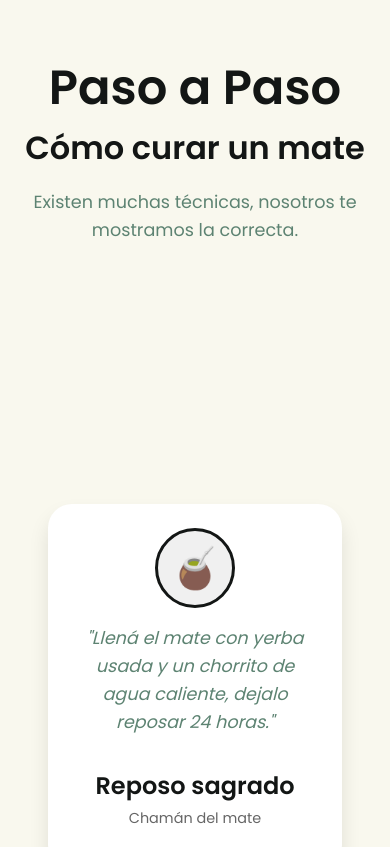
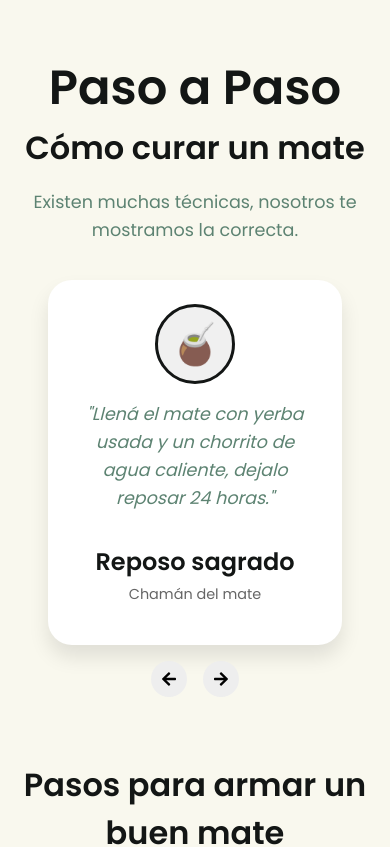
Before and after one commit to EliasDep/AmateroApp, a React (Vite) app: page / in a window 390 px wide. Shown: the part 2180-3027 px from the top of the page. Built offline with nearby package versions, Linux system fonts and the light colour scheme.

Commit message:
movimiento list y margenes

```diff
--- a/src/pages/pasoapaso/pasoapaso.css
+++ b/src/pages/pasoapaso/pasoapaso.css
@@ -63,7 +63,10 @@
     flex-direction: column-reverse;
     text-align: center;
     gap: 1rem;
-    /*margin-bottom: -8rem;*/
+  }
+
+  .pasoapaso_text {
+    margin-bottom: -14rem;
   }
 
   .slider_container,
--- a/src/pages/recomendaciones/list.css
+++ b/src/pages/recomendaciones/list.css
@@ -76,6 +76,11 @@
     max-width: 90%;
   }
 
+  .list-inner {
+  animation-duration: 80s;
+  }
+
+
   .icon-box {
     width: 36px;
     height: 36px;
```
